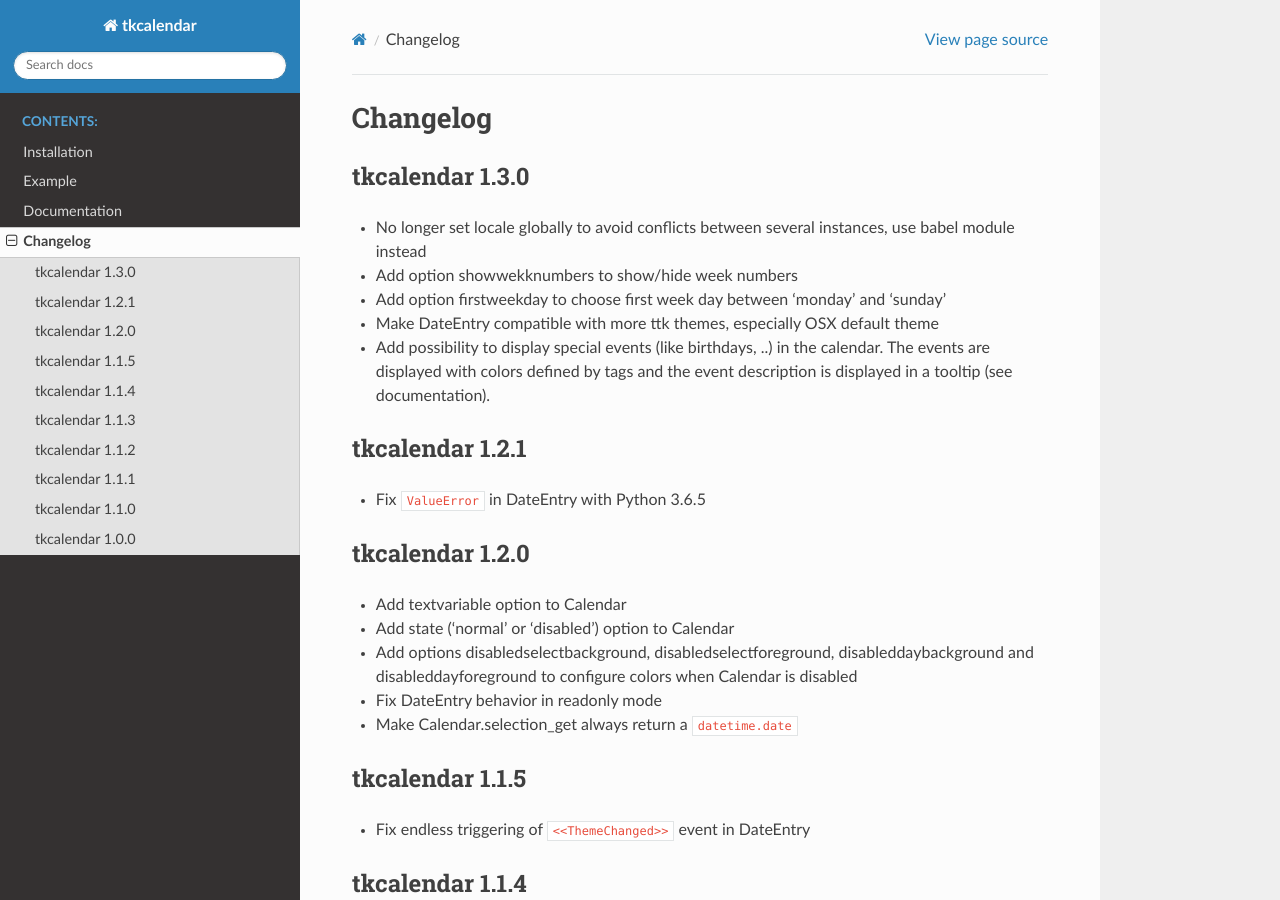
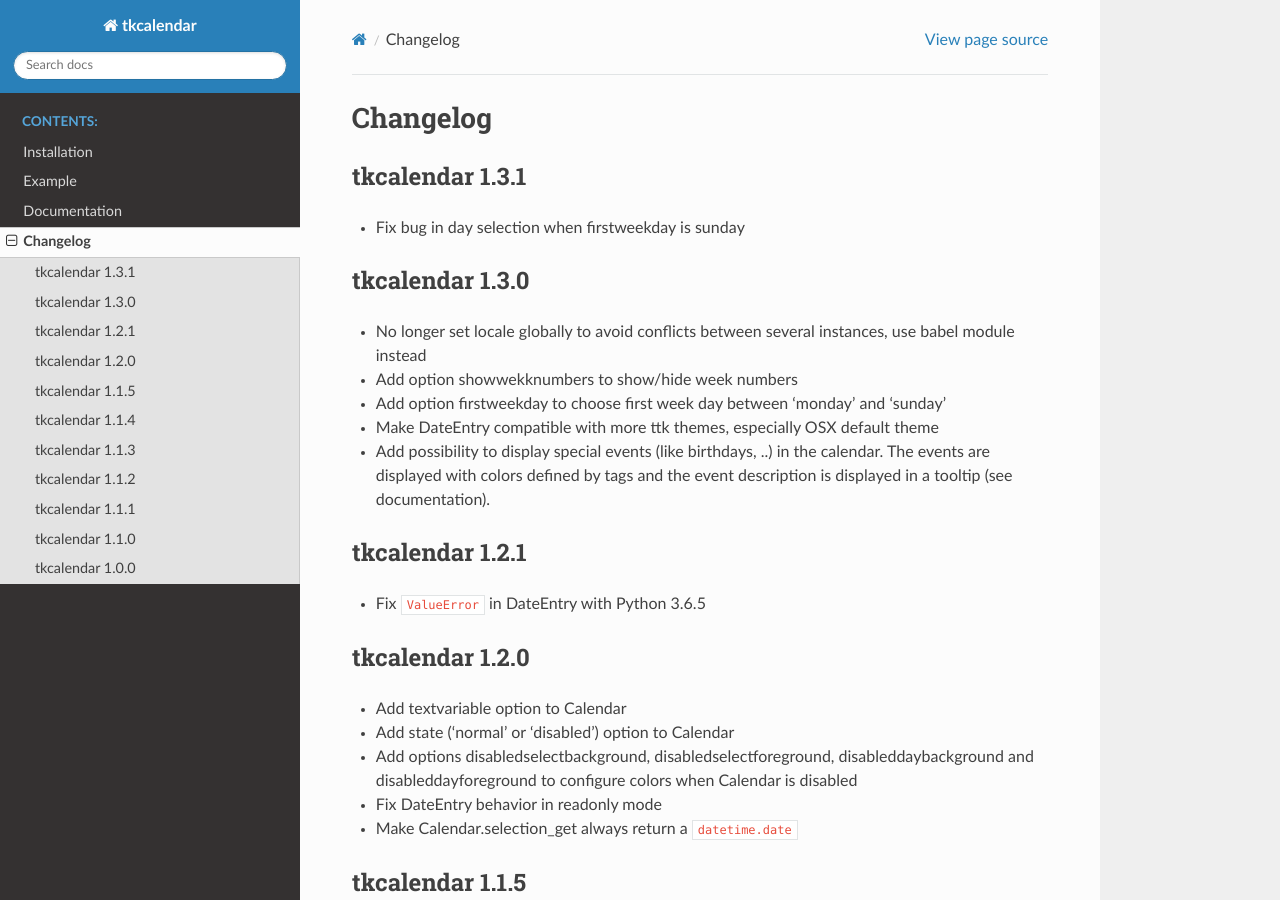
Before and after one commit to j4321/tkcalendar, a Sphinx documentation site: the page built from docs/changelog.rst, in a window 1280 px wide and 900 px high. Built offline with Sphinx 7.4.7 and the Read the Docs theme 2.0.0, drawn with Linux system fonts in a browser that asks for light colours.

Commit message:
Update changelog and bump version

```diff
--- a/README.rst
+++ b/README.rst
@@ -330,6 +330,9 @@ Changelog
 =========
 
 
+- tkcalendar 1.3.1
+    * Fix bug in day selection when firstweekday is sunday
+
 - tkcalendar 1.3.0
 
     * No longer set locale globally to avoid conflicts between several instances, use babel module instead
--- a/docs/changelog.rst
+++ b/docs/changelog.rst
@@ -1,5 +1,10 @@
 Changelog
 =========
+
+tkcalendar 1.3.1
+----------------
+
+* Fix bug in day selection when firstweekday is sunday
 
 tkcalendar 1.3.0
 ----------------
--- a/setup.py
+++ b/setup.py
@@ -9,7 +9,7 @@ with open(path.join(here, 'README.rst'), encoding='utf-8') as f:
     long_description = f.read()
 
 setup(name='tkcalendar',
-      version='1.3.0',
+      version='1.3.1',
       description='Calendar and DateEntry widgets for Tkinter',
       long_description=long_description,
       url='https://github.com/j4321/tkcalendar',
```
Also changed, not shown: 1 other file.
